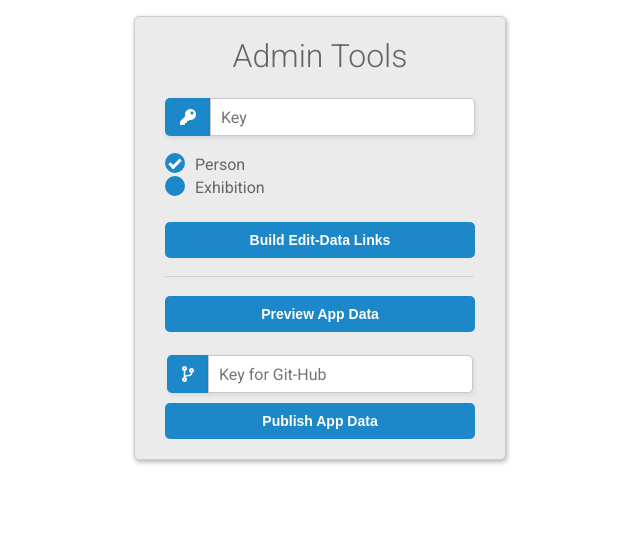
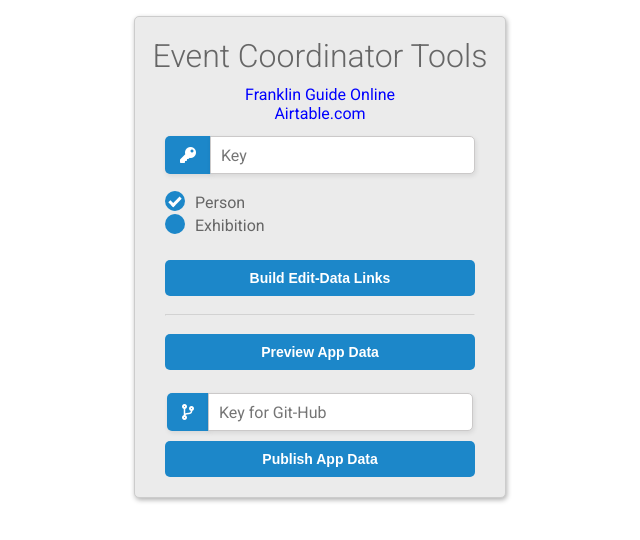
Before and after one commit to byuis/FestivalAppData, a plain HTML site: page system/coordinator.html in a window 1280 px wide. Shown: the top 540 px of the page, without its empty margins (336-976 px from the left). Drawn offline with nearby package versions, Linux system fonts and the light colour scheme.

Commit message:
added links

```diff
--- a/system/coordinator.js
+++ b/system/coordinator.js
@@ -78,7 +78,11 @@ function param(name) {
 function show_from(){
     console.log("param",param("a"))
     document.getElementById("output").innerHTML =   `
-    <h1>Admin Tools</h1>
+    <h1>Event Coordinator Tools</h1>
+    <div class="links">
+    <a target="franklin" href="http://app.colonialheritage.org">Franklin Guide Online</a><br />
+    <a target="airtable" href="https://airtable.com">Airtable.com</a><br />
+    </div>
     <form id="form" onsubmit="return false">
       <label id="icon" for="key"><i class="fas fa-key"></i></label>
       <input type="text" name="key" id="key" placeholder="Key" value="`+param("a")+`"/>
--- a/system/css/style.css
+++ b/system/css/style.css
@@ -29,6 +29,11 @@ html, body {
         text-align: center;
         padding-left: 1rem;
         padding-right: 1rem;
+    }
+
+    .links {
+        width:100%;
+        text-align: center;
     }
 
     .data-block {
@@ -193,3 +198,8 @@ html, body {
         margin-left:2rem;
         font-size: x-large;
     }
+
+    a:link    {color: blue;  text-decoration: none;}
+    a:visited {color: blue;  text-decoration: none;}
+    a:hover   {color: green; text-decoration: underline;}
+    a:active  {color: blue;  text-decoration: none;}
```
